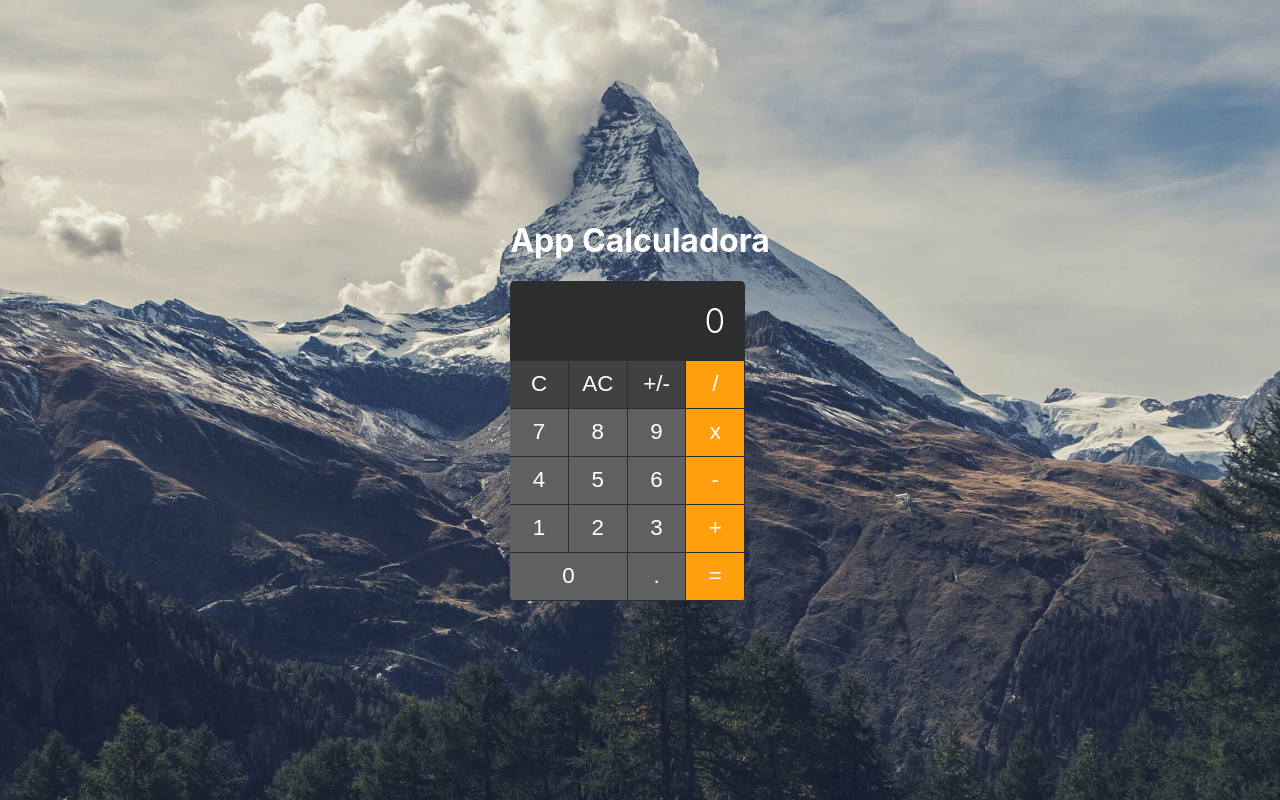
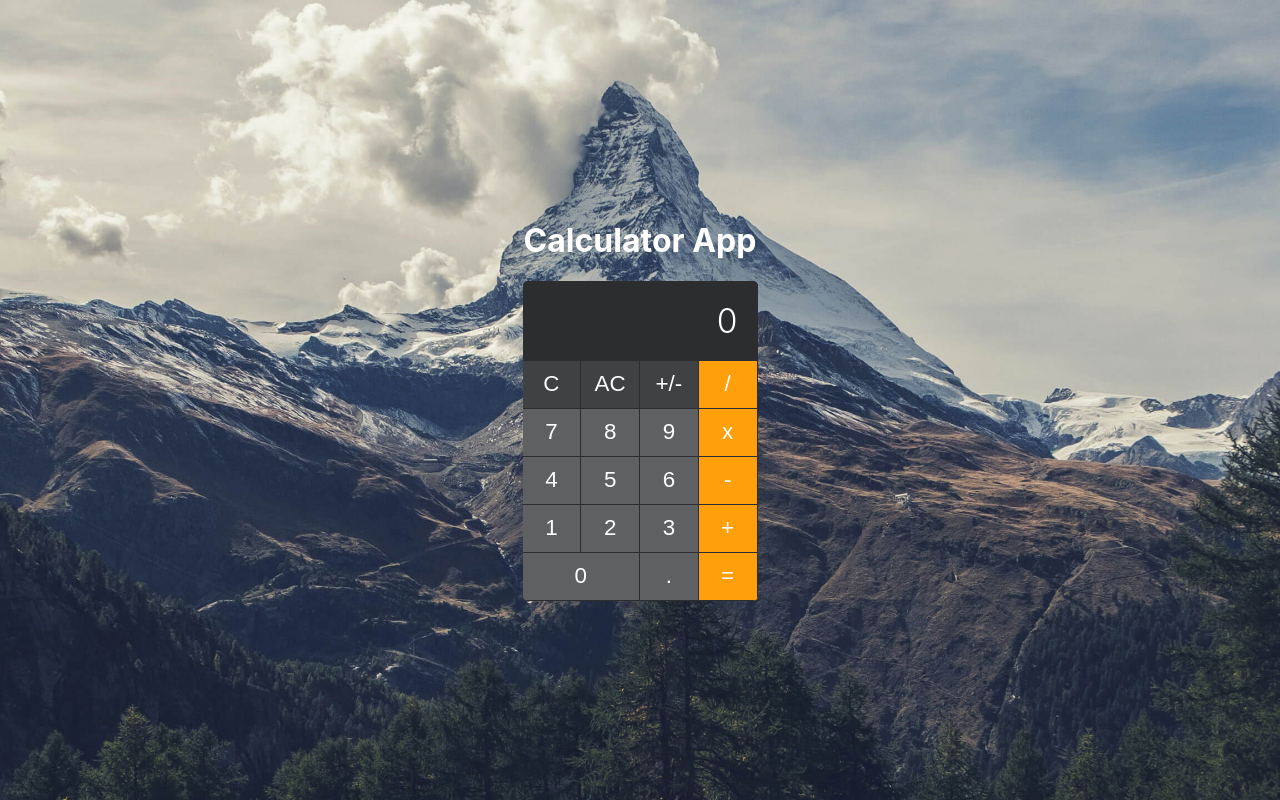
Before and after one commit to Robson16/calculator-app, a React (Create React App) app: page / in a window 1280 px wide. Built offline with nearby package versions, Linux system fonts and the light colour scheme.

Commit message:
updated readme.md

```diff
--- a/public/index.html
+++ b/public/index.html
@@ -6,8 +6,8 @@
   <link rel="icon" href="%PUBLIC_URL%/favicon.ico" />
   <meta name="viewport" content="width=device-width, initial-scale=1" />
   <meta name="theme-color" content="#000000" />
-  <meta name="description" content="calculator app create following the https://github.com/florinpop17/app-ideas />
-  <link rel=" apple-touch-icon" href="%PUBLIC_URL%/logo192.png" />
+  <meta name="description" content="calculator app create following the https://github.com/florinpop17/app-ideas" />
+  <link rel="apple-touch-icon" href="%PUBLIC_URL%/logo192.png" />
 
   <link rel="manifest" href="%PUBLIC_URL%/manifest.json" />
 
--- a/src/App.tsx
+++ b/src/App.tsx
@@ -7,7 +7,7 @@ import "./assets/styles/global.css";
 function App() {
   return (
     <>
-      <h1>App Calculadora</h1>
+      <h1>Calculator App</h1>
       <Calculator />
     </>
   );
```
Also changed, not shown: package.json (+7 -1 lines), 2 other files (tests, documents, lock files or other folders).
